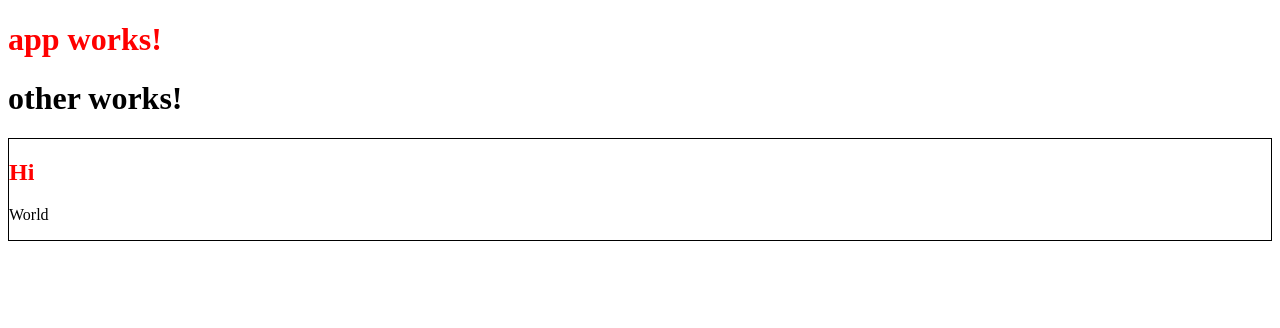
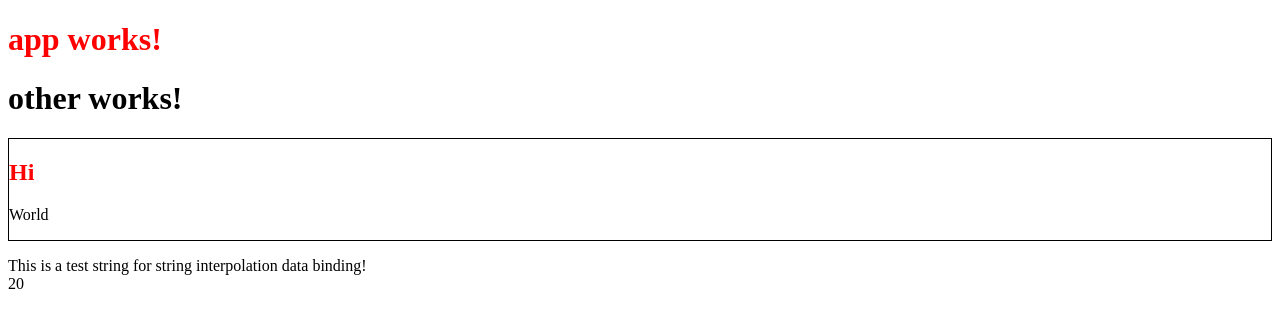
Before and after one commit to kirandash/angular2basics, an Angular app: page / in a window 1280 px wide. Shown: the top 328 px of the page. Built offline with nearby package versions, Linux system fonts and the light colour scheme.

Commit message:
2 - 19 Databinding - String Interpolation

```diff
--- a/src/app/another.component.ts
+++ b/src/app/another.component.ts
@@ -1,4 +1,6 @@
 import { Component, OnInit } from '@angular/core';
+
+import { DatabindingComponent } from './databinding/databinding.component';
 
 @Component({
   selector: 'app-another',
@@ -6,6 +8,7 @@ import { Component, OnInit } from '@angular/core';
     <article>
       <ng-content></ng-content>
     </article>
+    <app-databinding></app-databinding>
   `, // ng-content is used for inserting content from another component - check app.component.html
   styles: [`
     article {
--- a/src/app/app.module.ts
+++ b/src/app/app.module.ts
@@ -5,7 +5,8 @@ import { HttpModule } from '@angular/http';
 
 import { AppComponent } from './app.component';
 import { OtherComponent } from './other/other.component';
-import { AnotherComponent } from './another.component'; // Include the component for other selector
+import { AnotherComponent } from './another.component';
+import { DatabindingComponent } from './databinding/databinding.component'; // Include the component for other selector
 
 // NgModule decorator imported from angular core
 @NgModule({
@@ -13,7 +14,8 @@ import { AnotherComponent } from './another.component'; // Include the component
   declarations: [
     AppComponent,
     OtherComponent,
-    AnotherComponent // Include all the components to be used
+    AnotherComponent,
+    DatabindingComponent // Include all the components to be used
   ],
   // Modules imported
   imports: [
--- /dev/null
+++ b/src/app/databinding/databinding.component.html
@@ -0,0 +1,4 @@
+<p>
+  {{stringInterpolation}} <br>
+  {{numberInterpolation}}
+</p>
--- /dev/null
+++ b/src/app/databinding/databinding.component.ts
@@ -0,0 +1,11 @@
+import { Component, OnInit } from '@angular/core';
+
+@Component({
+  selector: 'app-databinding',
+  templateUrl: './databinding.component.html',
+  styleUrls: ['./databinding.component.css']
+})
+export class DatabindingComponent {
+	stringInterpolation = 'This is a test string for string interpolation data binding!';
+	numberInterpolation = 20;
+}
```
Also changed, not shown: src/app/app.component.ts (line endings or trailing spaces), src/app/databinding/databinding.component.css (added), 2 other files (tests, documents, lock files or other folders).
